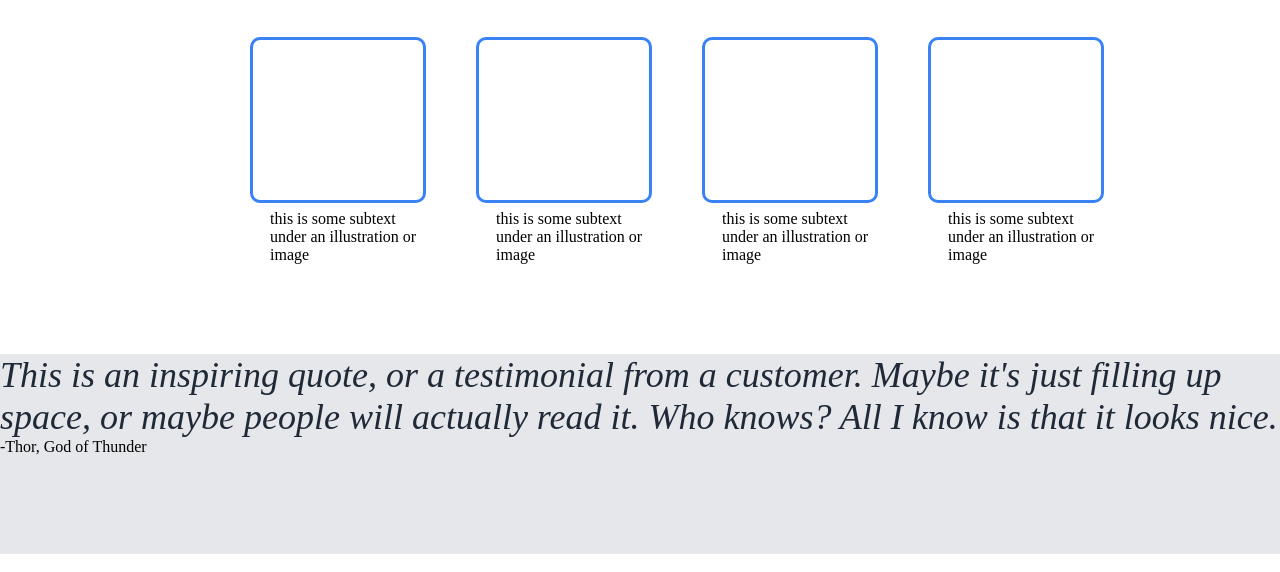
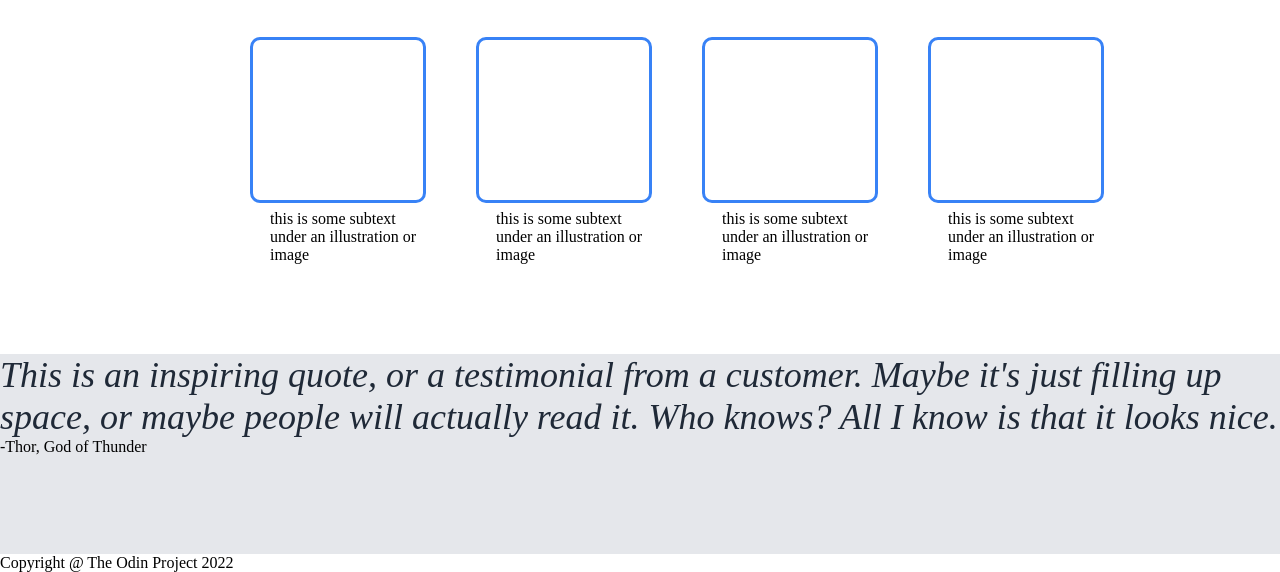
Before and after one commit to Sol-angel/landing-page, a plain HTML site: page index.html in a window 1280 px wide. Shown: the part 485-1057 px from the top of the page. Drawn offline with Linux system fonts and the light colour scheme.

Commit message:
Update index.html
added footer

```diff
--- a/index.html
+++ b/index.html
@@ -58,9 +58,13 @@
     <div class="item9">
         -Thor, God of Thunder
     </div>
+ </div>
+  <footer>
+    <div class="item12">
+        Copyright @ The Odin Project 2022
+    </div>
+</footer>
 
-
-</div>
 
 </body>
 </html>
```
